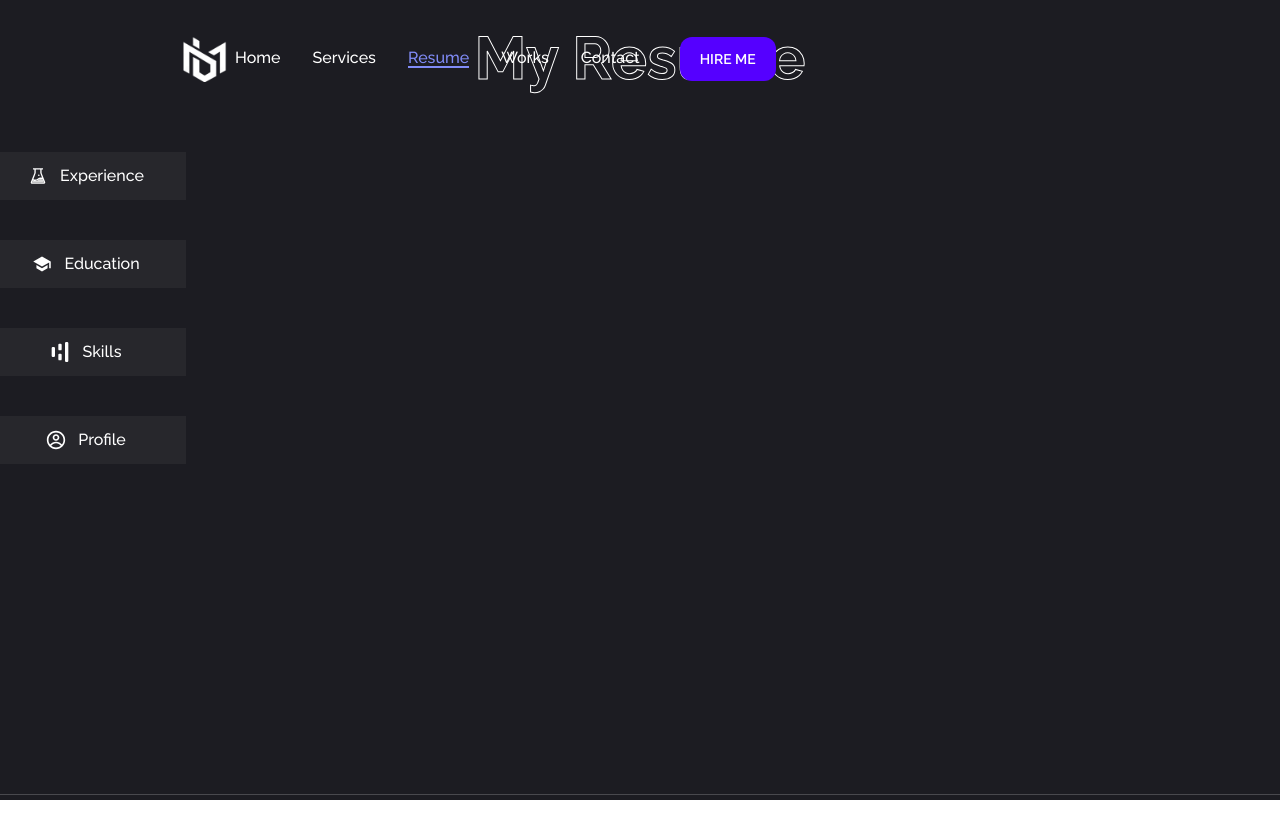
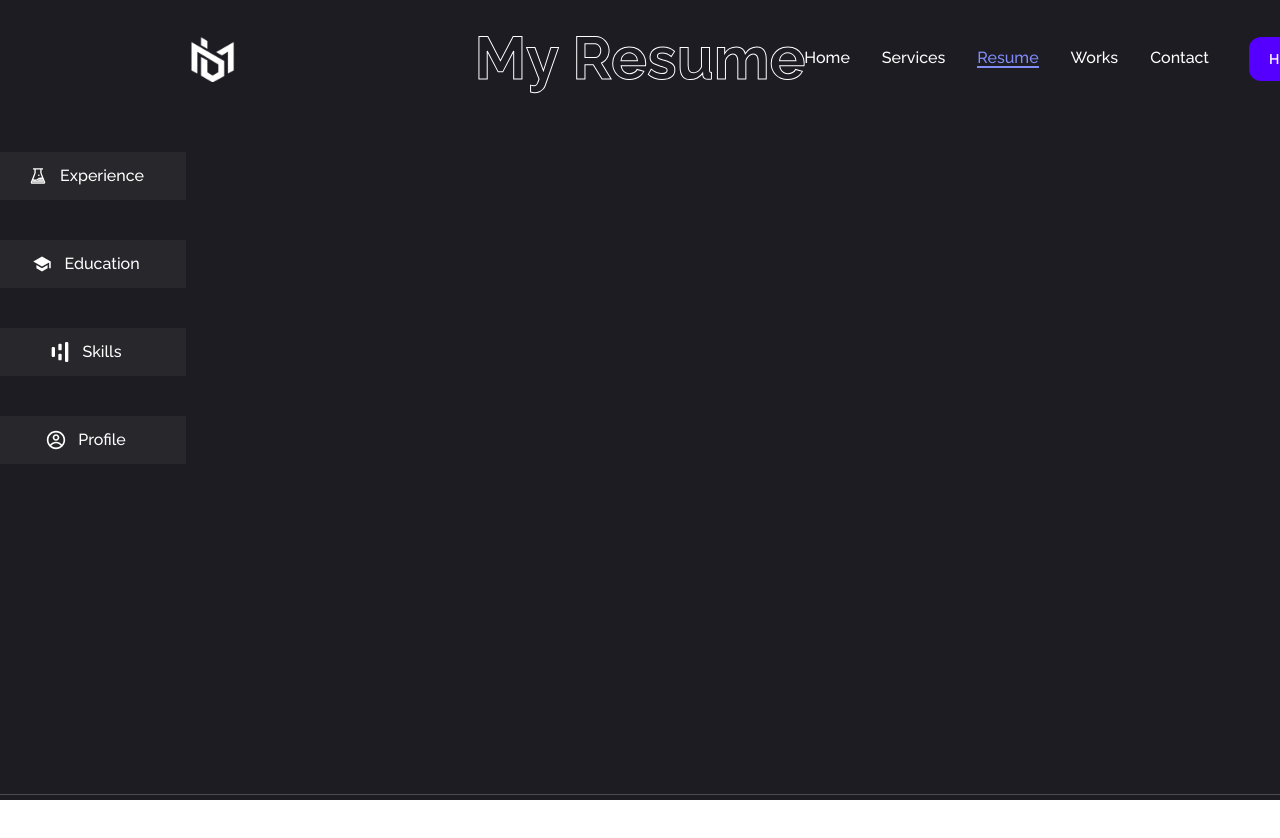
Before and after one commit to ZineelabidineDkirDev/zainPortfolio, a Next.js app: page /resume in a window 1280 px wide. Shown: the top 838 px of the page. Built offline with nearby package versions, Linux system fonts and the light colour scheme.

Commit message:
craete a full heaader and fixed navbar

```diff
--- a/components/Header.jsx
+++ b/components/Header.jsx
@@ -7,7 +7,7 @@ import Image from 'next/image';
 
 const Header = () => {
   return (
-    <header className="fixed min-w-80 top-0 left-0 max-sm:hidden xl:flex items-center gap-8 px-8 xl:mx-32 xl:py-7 text-white bg-transparent z-50">
+    <header className="fixed sm:w-full w-80 top-0 left-0 max-sm:hidden xl:flex items-center gap-8 px-8 xl:mx-32 xl:py-7 text-white bg-transparent z-50">
       <div className="container xl:mx-auto ml-0 flex justify-between items-center">
         {/* Logo */}
         <Link href="/">
```
